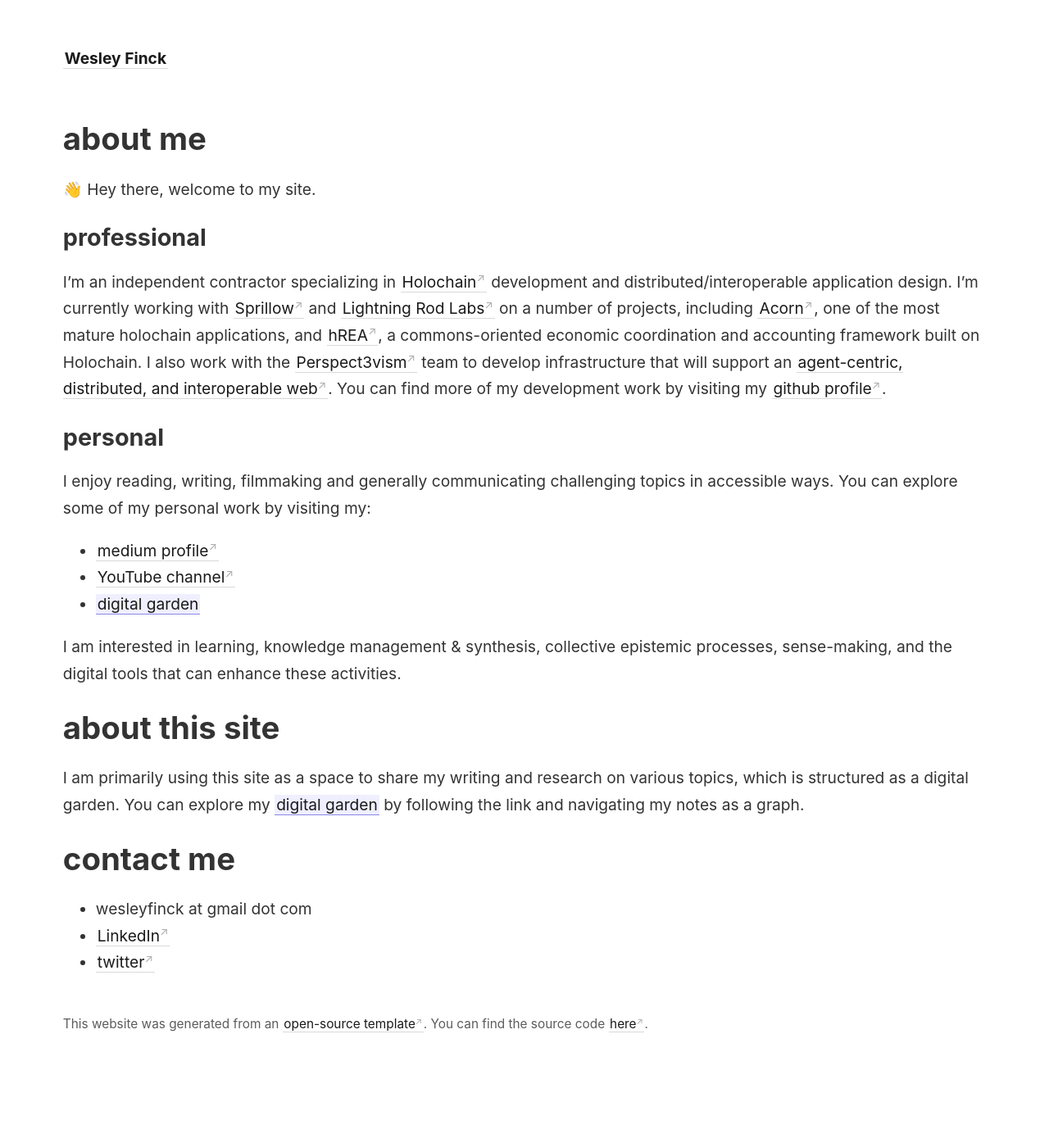
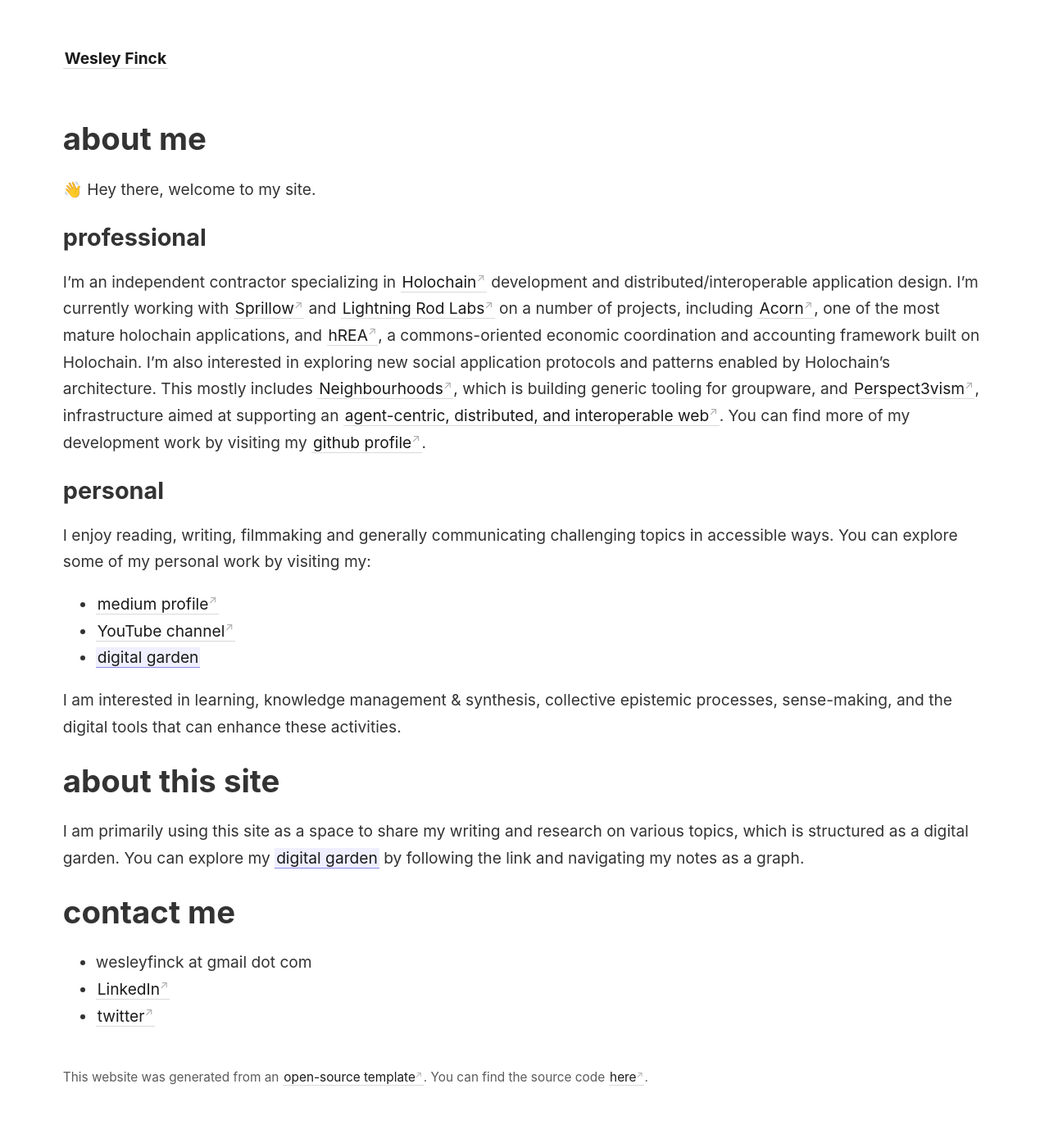
Before and after one commit to weswalla/digital-garden, a Jekyll site: the page built from _pages/index.md, in a window 1280 px wide. Shown: the whole page at 82% size. Built offline with Jekyll 4.4.1, drawn with Linux system fonts in a browser that asks for light colours; before the commit the page ends 1330 px from its top, so only the background shows below that.

Commit message:
updated home page experiences

```diff
--- a/_pages/index.md
+++ b/_pages/index.md
@@ -8,7 +8,7 @@ permalink: /
 👋 Hey there, welcome to my site.
 
 ## professional
-I'm an independent contractor specializing in [Holochain](https://www.holochain.org/) development and distributed/interoperable application design. I'm currently working with [Sprillow](https://sprillow.com) and [Lightning Rod Labs](https://lightningrodlabs.org/) on a number of projects, including [Acorn](http://acorn.software/), one of the most mature holochain applications, and [hREA](https://hrea.io/), a commons-oriented economic coordination and accounting framework built on Holochain. I also work with the [Perspect3vism](https://github.com/perspect3vism/) team to develop infrastructure that will support an [agent-centric, distributed, and interoperable web](https://medium.com/holochain/holochain-reinventing-applications-d2ac1e4f25ef). You can find more of my development work by visiting my [github profile](https://github.com/weswalla/).
+I'm an independent contractor specializing in [Holochain](https://www.holochain.org/) development and distributed/interoperable application design. I'm currently working with [Sprillow](https://sprillow.com) and [Lightning Rod Labs](https://lightningrodlabs.org/) on a number of projects, including [Acorn](http://acorn.software/), one of the most mature holochain applications, and [hREA](https://hrea.io/), a commons-oriented economic coordination and accounting framework built on Holochain. I'm also interested in exploring new social application protocols and patterns enabled by Holochain's architecture. This mostly includes [Neighbourhoods](https://neighbourhoods.network/), which is building generic tooling for groupware, and [Perspect3vism](https://github.com/perspect3vism/), infrastructure aimed at supporting an [agent-centric, distributed, and interoperable web](https://medium.com/holochain/holochain-reinventing-applications-d2ac1e4f25ef). You can find more of my development work by visiting my [github profile](https://github.com/weswalla/).
 
 
 ## personal
```
